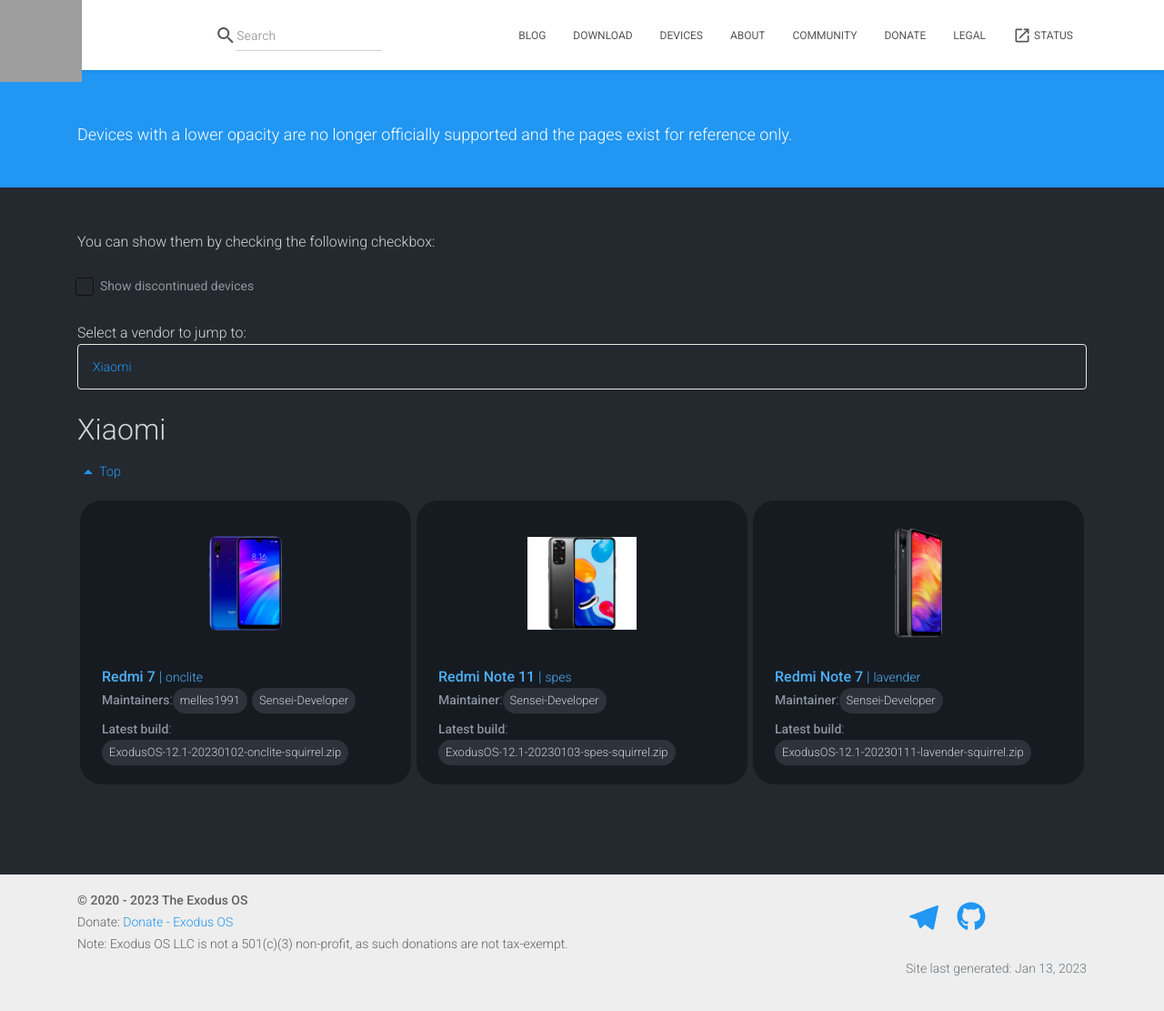
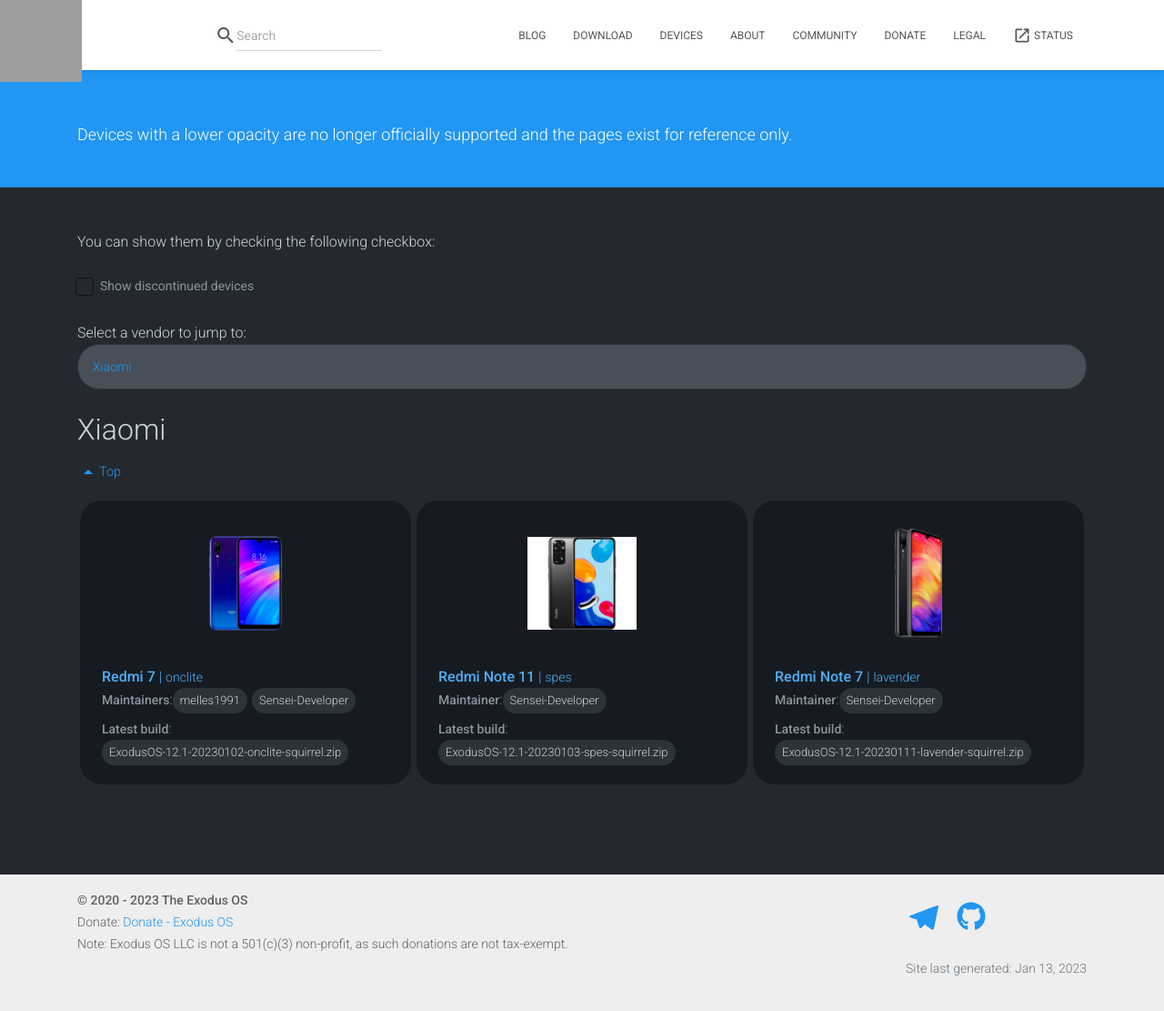
Before and after one commit to ExodusOS/exodus.github.io, a Jekyll site: the page built from index.html, in a window 1280 px wide and 1116 px high. Shown: the top 1111 px of the window at 91% size. Built offline with Jekyll 4.4.1, drawn with Linux system fonts in a browser that asks for light colours; nearby versions of some CDN libraries; comment, search, counter and statistics services are not loaded; grey boxes are pictures that could not be loaded.

Commit message:
Update vendor container style

```diff
--- a/_sass/craft/_main.scss
+++ b/_sass/craft/_main.scss
@@ -228,8 +228,10 @@
   column-count: 4;
   padding: .25rem 0 .25rem.5rem;
   font-size: 14px;
-  border: 1px solid #e8e8e8;
-  border-radius: 4px;
+  border: 1px solid #30363d;
+  border-radius: 24px;
+  background-color: #484f58 !important;
+  box-shadow: 0 -2px 0 2px #24292f;
 }
 
 .vendor-container div {
```
